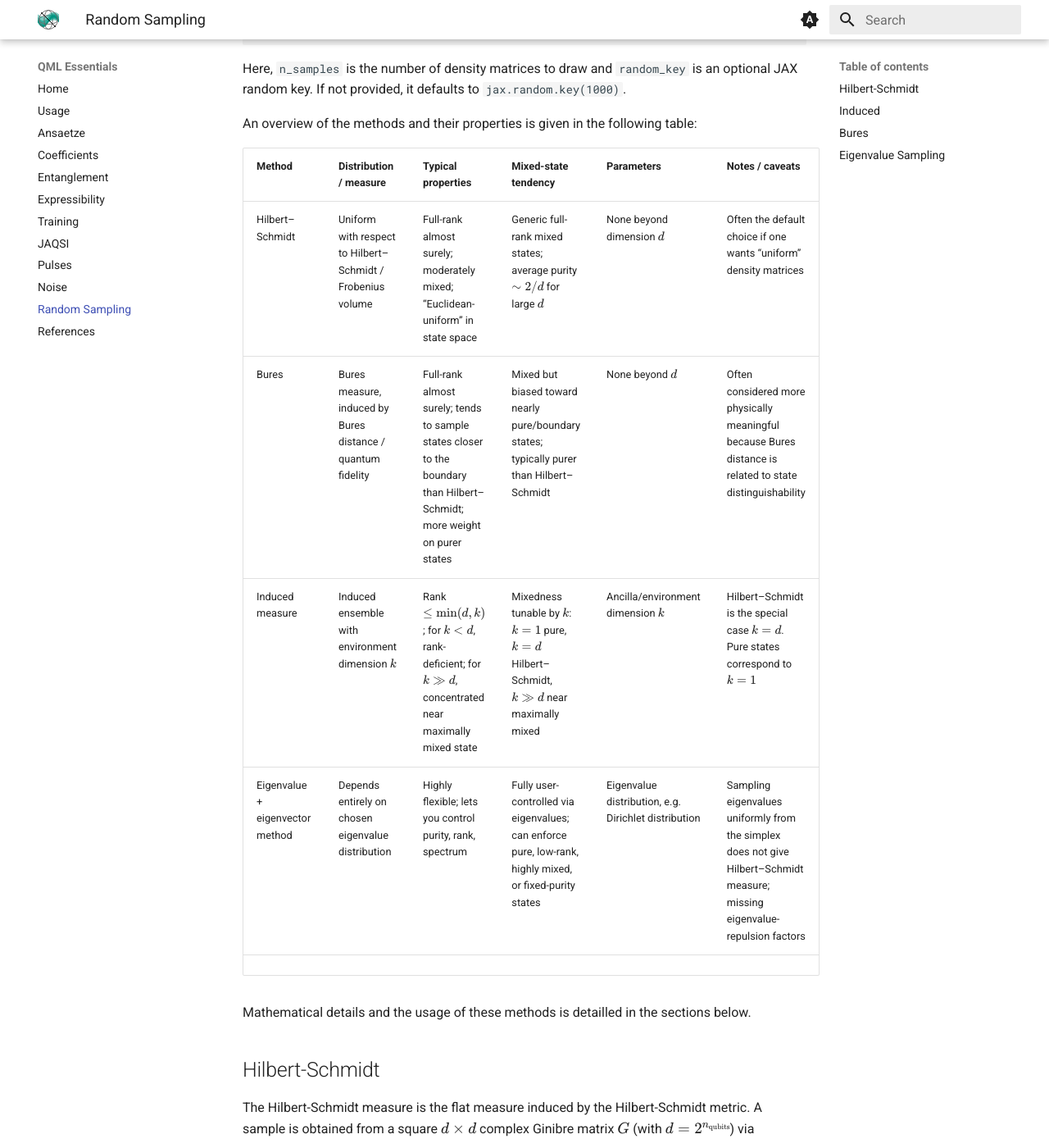
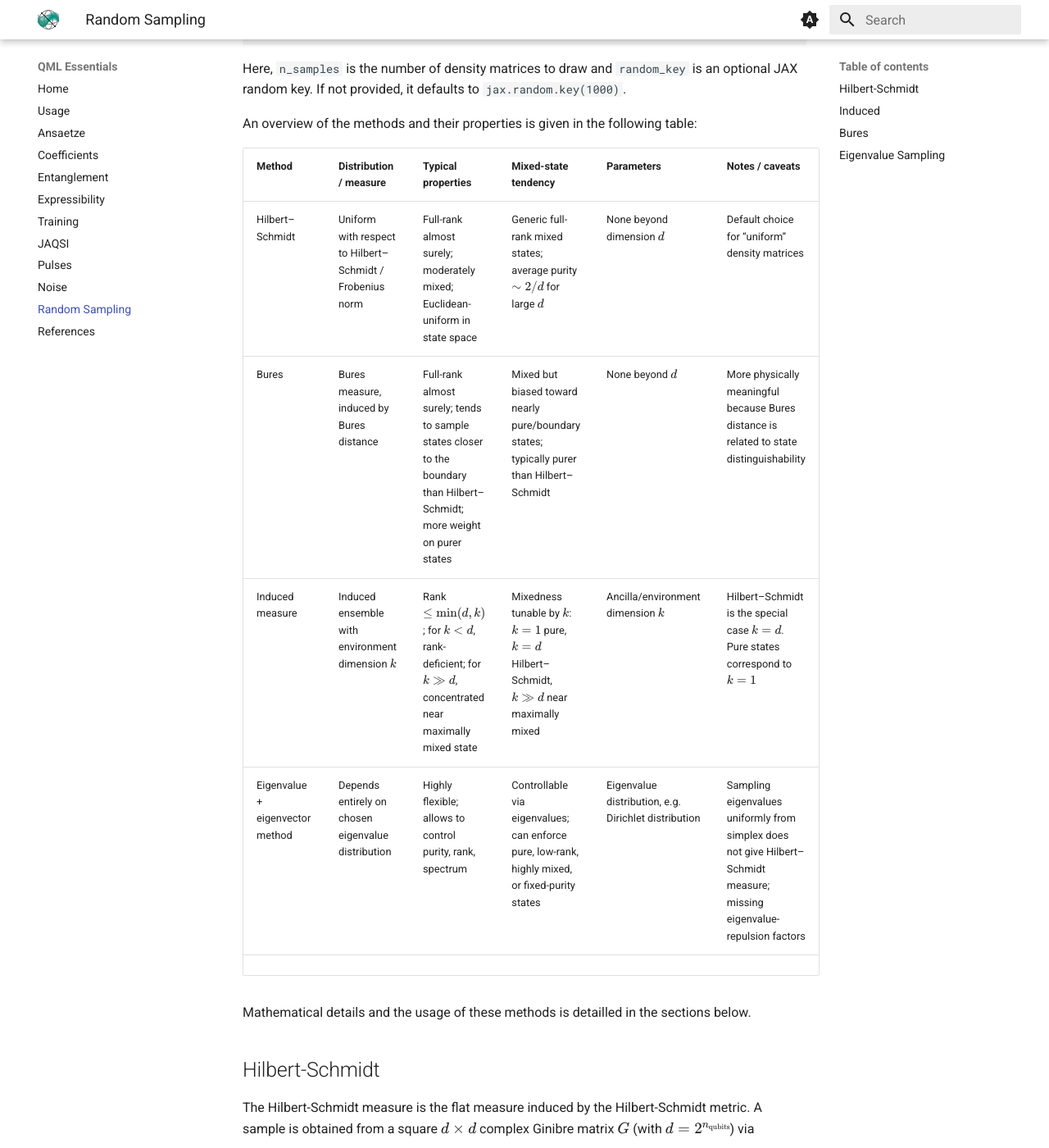
Before and after one commit to cirKITers/qml-essentials, an MkDocs documentation site: the page built from docs/random_sampling.md, in a window 1280 px wide and 1400 px high, scrolled down 420 px. Shown: the whole window at 82% size. Built offline with MkDocs 1.6.1 and Material for MkDocs 9.7.7, drawn with Linux system fonts in a browser that asks for light colours.

Commit message:
wording
Signed-off-by: Melvin Strobl <lc3267@kit.edu>

```diff
--- a/docs/random_sampling.md
+++ b/docs/random_sampling.md
@@ -23,10 +23,10 @@ An overview of the methods and their properties is given in the following table:
 
 | Method | Distribution / measure | Typical properties | Mixed-state tendency | Parameters | Notes / caveats |
 |---|---|---|---|---|---|
-| Hilbert–Schmidt | Uniform with respect to Hilbert–Schmidt / Frobenius volume | Full-rank almost surely; moderately mixed; “Euclidean-uniform” in state space | Generic full-rank mixed states; average purity \(\sim 2/d\) for large \(d\) | None beyond dimension \(d\) | Often the default choice if one wants “uniform” density matrices |
-| Bures | Bures measure, induced by Bures distance / quantum fidelity | Full-rank almost surely; tends to sample states closer to the boundary than Hilbert–Schmidt; more weight on purer states | Mixed but biased toward nearly pure/boundary states; typically purer than Hilbert–Schmidt | None beyond \(d\) | Often considered more physically meaningful because Bures distance is related to state distinguishability |
+| Hilbert–Schmidt | Uniform with respect to Hilbert–Schmidt / Frobenius norm | Full-rank almost surely; moderately mixed; Euclidean-uniform in state space | Generic full-rank mixed states; average purity \(\sim 2/d\) for large \(d\) | None beyond dimension \(d\) | Default choice for “uniform” density matrices |
+| Bures | Bures measure, induced by Bures distance | Full-rank almost surely; tends to sample states closer to the boundary than Hilbert–Schmidt; more weight on purer states | Mixed but biased toward nearly pure/boundary states; typically purer than Hilbert–Schmidt | None beyond \(d\) | More physically meaningful because Bures distance is related to state distinguishability |
 | Induced measure | Induced ensemble with environment dimension \(k\) | Rank \(\leq \min(d,k)\); for \(k<d\), rank-deficient; for \(k\gg d\), concentrated near maximally mixed state | Mixedness tunable by \(k\): \(k=1\) pure, \(k=d\) Hilbert–Schmidt, \(k\gg d\) near maximally mixed | Ancilla/environment dimension \(k\) | Hilbert–Schmidt is the special case \(k=d\). Pure states correspond to \(k=1\) |
-| Eigenvalue + eigenvector method | Depends entirely on chosen eigenvalue distribution | Highly flexible; lets you control purity, rank, spectrum | Fully user-controlled via eigenvalues; can enforce pure, low-rank, highly mixed, or fixed-purity states | Eigenvalue distribution, e.g. Dirichlet distribution | Sampling eigenvalues uniformly from the simplex does not give Hilbert–Schmidt measure; missing eigenvalue-repulsion factors |
+| Eigenvalue + eigenvector method | Depends entirely on chosen eigenvalue distribution | Highly flexible; allows to control purity, rank, spectrum | Controllable via eigenvalues; can enforce pure, low-rank, highly mixed, or fixed-purity states | Eigenvalue distribution, e.g. Dirichlet distribution | Sampling eigenvalues uniformly from simplex does not give Hilbert–Schmidt measure; missing eigenvalue-repulsion factors |
 |
 
 Mathematical details and the usage of these methods is detailled in the sections below.
```
